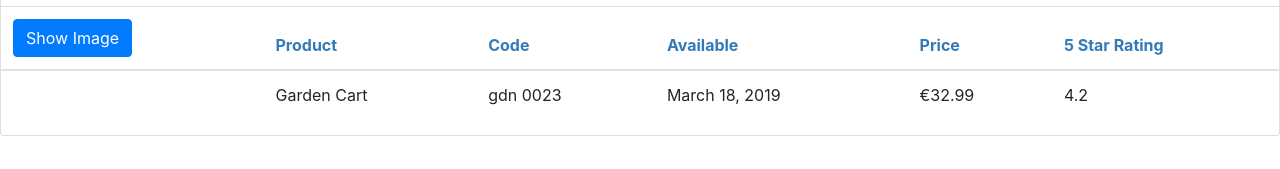
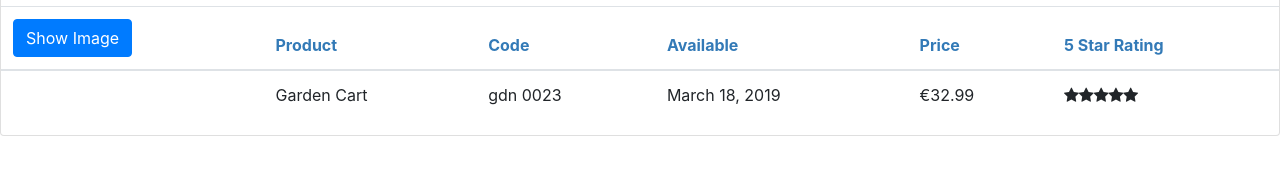
Before and after one commit to IftikharK/Angular-GettingStarted, an Angular app: page / in a window 1280 px wide. Shown: the part 222-391 px from the top of the page. Built offline with nearby package versions, Linux system fonts and the light colour scheme.

Commit message:
nested component bindded

```diff
--- a/src/app/app.module.ts
+++ b/src/app/app.module.ts
@@ -6,12 +6,14 @@ import { AppRoutingModule } from './app-routing.module';
 import { AppComponent } from './app.component';
 import { ProductListComponent } from './products/product-list/product-list.component';
 import { ConvertToSpacesPipe } from './shared/pipes/convert-to-spaces.pipe';
+import { StarComponent } from './shared/star/star/star.component';
 
 @NgModule({
   declarations: [
     AppComponent,
     ProductListComponent,
-    ConvertToSpacesPipe
+    ConvertToSpacesPipe,
+    StarComponent
   ],
   imports: [
     BrowserModule,
--- a/src/app/products/product-list/product-list.component.html
+++ b/src/app/products/product-list/product-list.component.html
@@ -46,7 +46,7 @@
           <td>{{ product.productCode | lowercase | convertToSpaces: '-'}}</td>
           <td>{{ product.releaseDate }}</td>
           <td>{{ product.price | currency: 'EUR' : 'symbol' : '1.2-2'| lowercase}}</td>
-          <td>{{ product.starRating }}</td>
+          <td><app-star></app-star></td>
         </tr>
       </tbody>
     </table>
--- /dev/null
+++ b/src/app/shared/star/star/star.component.html
@@ -0,0 +1,9 @@
+<div class="crop" [style.width.px]="starWidth" [title]="rating">
+  <div style="width: 75px">
+    <span class="fa fa-star"></span>
+    <span class="fa fa-star"></span>
+    <span class="fa fa-star"></span>
+    <span class="fa fa-star"></span>
+    <span class="fa fa-star"></span>
+  </div>
+</div>
--- /dev/null
+++ b/src/app/shared/star/star/star.component.ts
@@ -0,0 +1,17 @@
+import { Component, OnChanges } from '@angular/core';
+
+@Component({
+  selector: 'app-star',
+  templateUrl: './star.component.html',
+  styleUrls: ['./star.component.css']
+})
+export class StarComponent implements OnChanges {
+  starWidth: number;
+  rating = 4;
+  constructor() { }
+
+  ngOnChanges(): void {
+    this.starWidth = this.rating * 75 / 5;
+  }
+
+}
```
Also changed, not shown: src/app/shared/star/star/star.component.css (added), 1 other file (tests, documents, lock files or other folders).
